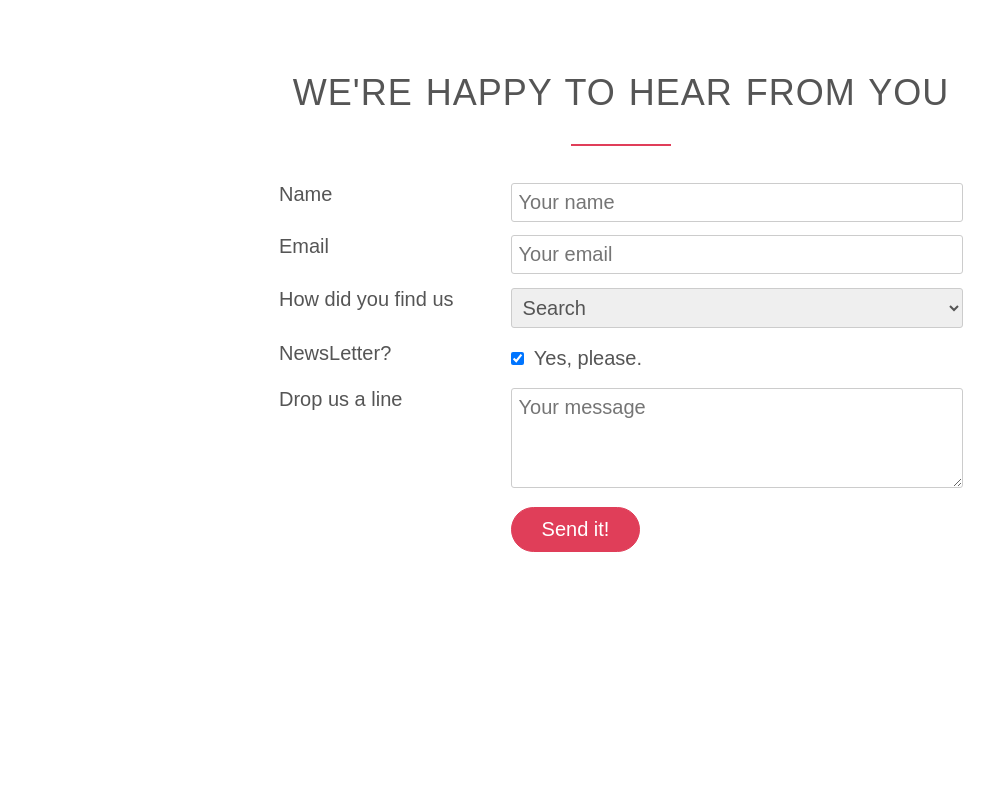
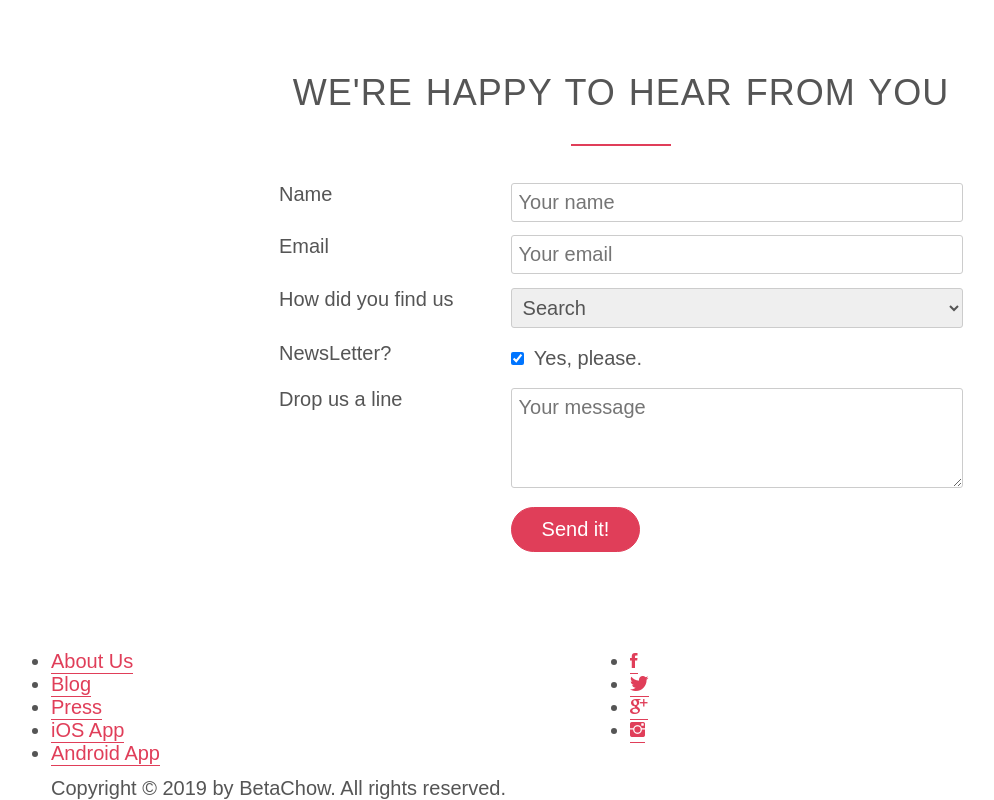
Before and after one commit to Darc99/Beta-Chow, a plain HTML site: page index.html in a window 1280 px wide. Shown: the part 4812-5612 px from the top of the page, without its empty margins (19-1013 px from the left). Before the commit the page ends 5451 px from the top, so only its background shows below. Drawn offline with Linux system fonts and the light colour scheme; files whose address does not match are found by name.

Commit message:
added footer to index file

```diff
--- a/index.html
+++ b/index.html
@@ -381,5 +381,32 @@
                     </form>
                 </div>
             </section>
+            <footer>
+                <div class="row">
+                    <div class="col span-1-of-2">
+                        <ul class="footer-nav">
+                            <li> <a href="#">About Us</a> </li>
+                            <li> <a href="#">Blog</a> </li>
+                            <li> <a href="#">Press</a> </li>
+                            <li> <a href="#">iOS App</a> </li>
+                            <li> <a href="#">Android App</a> </li>
+                        </ul>
+                    </div>
+                    <div class="col span-1-of-2">
+                        <ul class="social-links">
+                            <li><a href=""><i class="ion-social-facebook"></i></a></li>
+                            <li><a href=""><i class="ion-social-twitter"></i></a></li>
+                            <li><a href=""><i class="ion-social-googleplus"></i></a></li>
+                            <li><a href=""><i class="ion-social-instagram"></i></a></li>
+
+                        </ul>
+                    </div>
+                </div>
+                <div class="row">
+                    <p>
+                        Copyright &copy; 2019 by BetaChow. All rights reserved.
+                    </p>
+                </div>
+            </footer>
 </body>
 </html>
```
